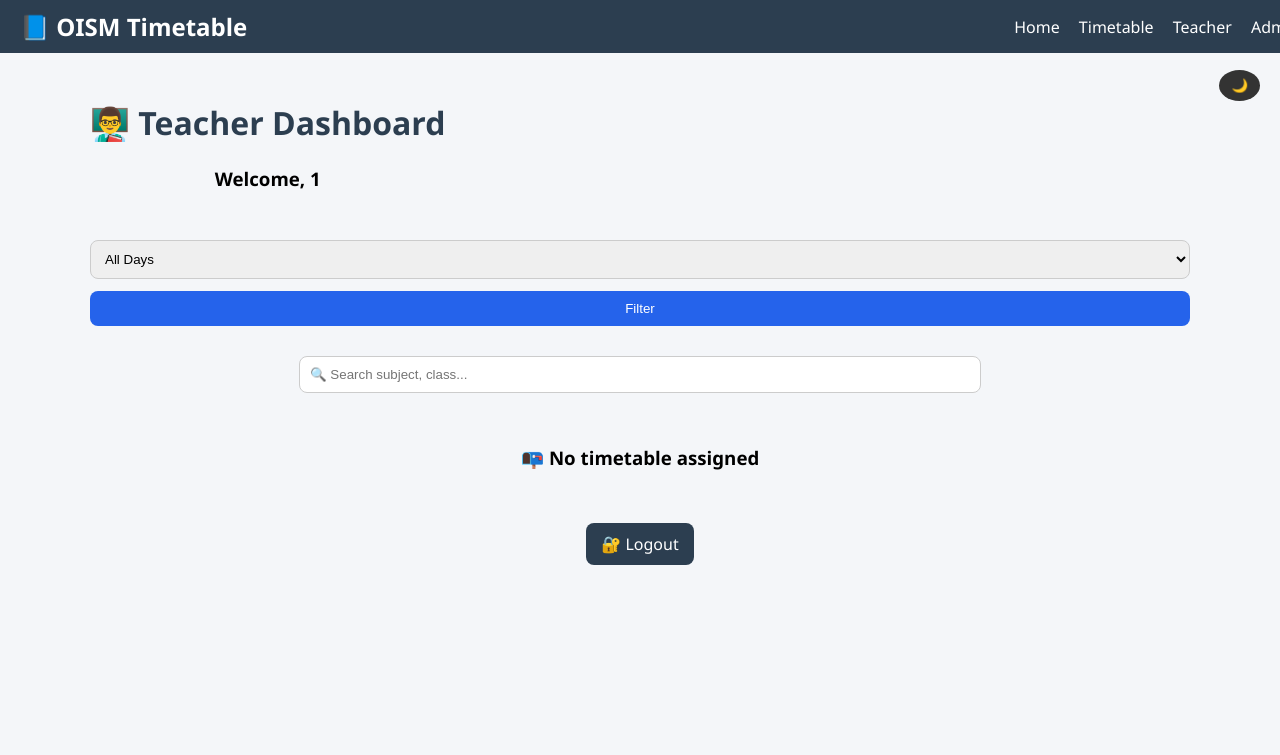
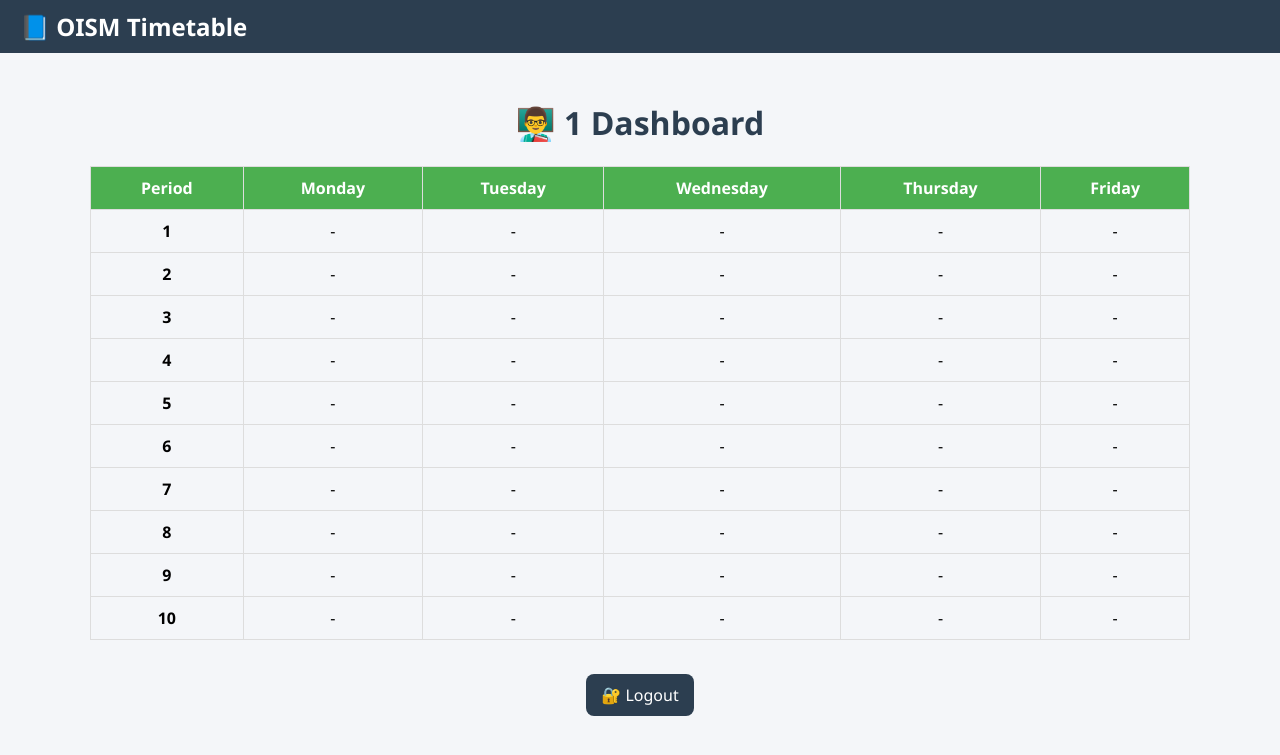
Before and after one commit to krishnamohan6858-cyber/school-timetable, a Flask app: page /dashboard in a window 1280 px wide. Shown: the top 755 px of the page. Run offline with Flask 3, Linux system fonts and the light colour scheme; a user stored in the database is signed in; data that the repository does not hold is empty; some libraries are stand-ins or nearby versions.

Commit message:
added grid timetable view

```diff
--- a/app.py
+++ b/app.py
@@ -360,37 +360,78 @@ def login():
     return render_template('login.html', teachers=teachers, error=error)
 
 
+# @app.route('/dashboard')
+# def dashboard():
+#     if 'teacher' not in session:
+#         return redirect('/login')
+
+#     name = session['teacher']
+#     selected_day = request.args.get('day')
+
+#     conn = get_db_connection()
+#     cur = conn.cursor()
+
+#     if selected_day:
+#         cur.execute("""
+#         SELECT day, period, subject, class, substitute
+#         FROM timetable
+#         WHERE (teacher=%s OR substitute=%s) AND day=%s
+#         """, (name, name, selected_day))
+#     else:
+#         cur.execute("""
+#         SELECT day, period, subject, class, substitute
+#         FROM timetable
+#         WHERE teacher=%s OR substitute=%s
+#         """, (name, name))
+
+#     timetable = cur.fetchall()
+#     conn.close()
+
+#     return render_template('teacher.html',
+#                            timetable=timetable,
+#                            teacher=name,
+#                            selected_day=selected_day)
+
 @app.route('/dashboard')
 def dashboard():
     if 'teacher' not in session:
         return redirect('/login')
 
     name = session['teacher']
-    selected_day = request.args.get('day')
 
     conn = get_db_connection()
     cur = conn.cursor()
 
-    if selected_day:
-        cur.execute("""
-        SELECT day, period, subject, class, substitute
-        FROM timetable
-        WHERE (teacher=%s OR substitute=%s) AND day=%s
-        """, (name, name, selected_day))
-    else:
-        cur.execute("""
-        SELECT day, period, subject, class, substitute
-        FROM timetable
-        WHERE teacher=%s OR substitute=%s
-        """, (name, name))
+    cur.execute("""
+    SELECT day, period, subject, class, substitute
+    FROM timetable
+    WHERE teacher=%s OR substitute=%s
+    """, (name, name))
 
-    timetable = cur.fetchall()
+    rows = cur.fetchall()
     conn.close()
 
+    # 🧠 Convert into GRID format
+    days = ["Monday", "Tuesday", "Wednesday", "Thursday", "Friday"]
+    periods = list(range(1, 11))
+
+    grid = {p: {d: None for d in days} for p in periods}
+
+    for row in rows:
+        day, period, subject, cls, sub = row
+        grid[period][day] = {
+            "subject": subject,
+            "class": cls,
+            "substitute": sub
+        }
+
     return render_template('teacher.html',
-                           timetable=timetable,
                            teacher=name,
-                           selected_day=selected_day)
+                           grid=grid,
+                           days=days,
+                           periods=periods)
+
+
 
 # ---------------- ADMIN ----------------
 
--- a/templates/teacher.html
+++ b/templates/teacher.html
@@ -1,157 +1,100 @@
 <!DOCTYPE html>
 <html>
 <head>
-    <title>Teacher Timetable</title>
-
-    <!-- CSS -->
+    <title>Teacher Dashboard</title>
     <link rel="stylesheet" href="{{ url_for('static', filename='style.css') }}">
 
-    <!-- Scripts -->
-    <script>
-    let sortDirection = true;
-
-    function sortTable(col) {
-        let table = document.querySelector(".timetable");
-        let rows = Array.from(table.rows).slice(1);
-
-        let isNumeric = col === 1;
-
-        rows.sort((a, b) => {
-            let valA = a.cells[col].innerText;
-            let valB = b.cells[col].innerText;
-
-            return sortDirection
-                ? (isNumeric ? valA - valB : valA.localeCompare(valB))
-                : (isNumeric ? valB - valA : valB.localeCompare(valA));
-        });
-
-        sortDirection = !sortDirection;
-        rows.forEach(row => table.appendChild(row));
+    <style>
+    .grid-table {
+        width: 100%;
+        border-collapse: collapse;
+        margin-top: 20px;
     }
 
-    function searchTable() {
-        let input = document.getElementById("search").value.toLowerCase();
-        let rows = document.querySelectorAll(".timetable tr");
-
-        rows.forEach((row, index) => {
-            if (index === 0) return;
-            let text = row.innerText.toLowerCase();
-            row.style.display = text.includes(input) ? "" : "none";
-        });
+    .grid-table th, .grid-table td {
+        border: 1px solid #ddd;
+        padding: 10px;
+        text-align: center;
+        vertical-align: middle;
     }
 
-    function toggleDarkMode() {
-        document.body.classList.toggle("dark-mode");
-
-        const btn = document.getElementById("theme-btn");
-
-        if (document.body.classList.contains("dark-mode")) {
-            localStorage.setItem("theme", "dark");
-            btn.innerText = "☀️";
-        } else {
-            localStorage.setItem("theme", "light");
-            btn.innerText = "🌙";
-        }
+    .grid-table th {
+        background: #4CAF50;
+        color: white;
     }
 
-    window.onload = function () {
-        const btn = document.getElementById("theme-btn");
+    .cell {
+        font-size: 13px;
+    }
 
-        if (localStorage.getItem("theme") === "dark") {
-            document.body.classList.add("dark-mode");
-            btn.innerText = "☀️";
-        }
-    };
-    </script>
+    .regular { background: #e3f2fd; }
+    .substitute { background: #fff3cd; }
+    .covered { background: #f8d7da; }
+    </style>
 </head>
 
 <body>
 
-<!-- Navbar -->
 <div class="navbar">
     <h2 class="logo">📘 OISM Timetable</h2>
-
-    <div class="nav-links">
-        <a href="/">Home</a>
-        <a href="/timetable">Timetable</a>
-        <a href="/login">Teacher</a>
-        <a href="/admin-login">Admin</a>
-    </div>
 </div>
 
 <div class="container">
 
-    <!-- Top Controls -->
-    <div style="display:flex; justify-content:space-between; align-items:center;">
-        <div>
-            <h1>👨‍🏫 Teacher Dashboard</h1>
-            <h3>Welcome, {{ teacher }}</h3>
-        </div>
+    <h1>👨‍🏫 {{ teacher }} Dashboard</h1>
 
-        <button onclick="toggleDarkMode()" id="theme-btn" class="dark-btn">🌙</button>
-    </div>
+    <table class="grid-table">
 
-    <br>
-
-    <!-- 🔽 DAY FILTER -->
-    <form method="GET" action="/dashboard" class="filter-bar">
-
-        <select name="day">
-            <option value="">All Days</option>
-            <option {% if selected_day=='Monday' %}selected{% endif %}>Monday</option>
-            <option {% if selected_day=='Tuesday' %}selected{% endif %}>Tuesday</option>
-            <option {% if selected_day=='Wednesday' %}selected{% endif %}>Wednesday</option>
-            <option {% if selected_day=='Thursday' %}selected{% endif %}>Thursday</option>
-            <option {% if selected_day=='Friday' %}selected{% endif %}>Friday</option>
-        </select>
-
-        <button class="btn">Filter</button>
-
-    </form>
-
-    <br>
-
-    <!-- 🔍 SEARCH -->
-    <input type="text" id="search" placeholder="🔍 Search subject, class..." onkeyup="searchTable()">
-
-    <br><br>
-
-    {% if timetable %}
-
-    <div class="table-container">
-    <table class="timetable">
+        <!-- HEADER -->
         <tr>
-            <th onclick="sortTable(0)">Day ⬍</th>
-            <th onclick="sortTable(1)">Period ⬍</th>
-            <th>Subject</th>
-            <th>Class</th>
-            <th>Status</th>
+            <th>Period</th>
+            {% for day in days %}
+                <th>{{ day }}</th>
+            {% endfor %}
         </tr>
 
-        {% for row in timetable %}
+        <!-- ROWS -->
+        {% for p in periods %}
         <tr>
-            <td><span class="day-badge">{{ row[0] }}</span></td>
-            <td>{{ row[1] }}</td>
-            <td>{{ row[2] }}</td>
-            <td>{{ row[3] }}</td>
+            <td><b>{{ p }}</b></td>
 
-            <td>
-                {% if row[4] == teacher %}
-                    <span class="badge substitute-badge">🔁 Substitute Class</span>
-                {% elif row[4] %}
-                    <span class="badge covered-badge">🟡 Covered by {{ row[4] }}</span>
-                {% else %}
-                    <span class="badge regular-badge">📘 Regular</span>
-                {% endif %}
-            </td>
+            {% for day in days %}
+                {% set cell = grid[p][day] %}
+
+                <td>
+                    {% if cell %}
+
+                        {% if cell.substitute == teacher %}
+                            <div class="cell substitute">
+                                🔁 {{ cell.subject }}<br>
+                                {{ cell.class }}<br>
+                                <small>(Substitute)</small>
+                            </div>
+
+                        {% elif cell.substitute %}
+                            <div class="cell covered">
+                                📘 {{ cell.subject }}<br>
+                                {{ cell.class }}<br>
+                                <small>Covered</small>
+                            </div>
+
+                        {% else %}
+                            <div class="cell regular">
+                                📘 {{ cell.subject }}<br>
+                                {{ cell.class }}
+                            </div>
+                        {% endif %}
+
+                    {% else %}
+                        -
+                    {% endif %}
+                </td>
+
+            {% endfor %}
         </tr>
         {% endfor %}
+
     </table>
-    </div>
-
-    {% else %}
-        <h3 class="no-data">📭 No timetable assigned</h3>
-    {% endif %}
 
     <br><br>
 
```
